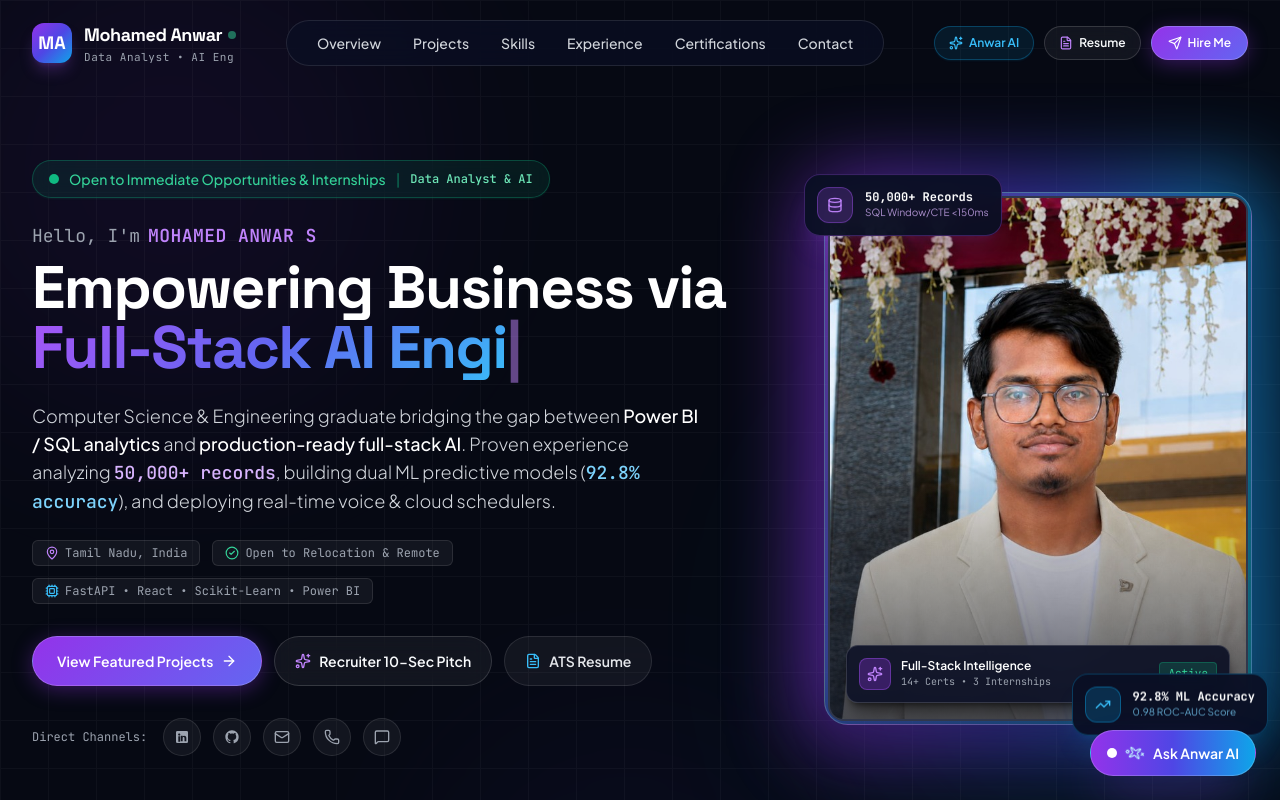
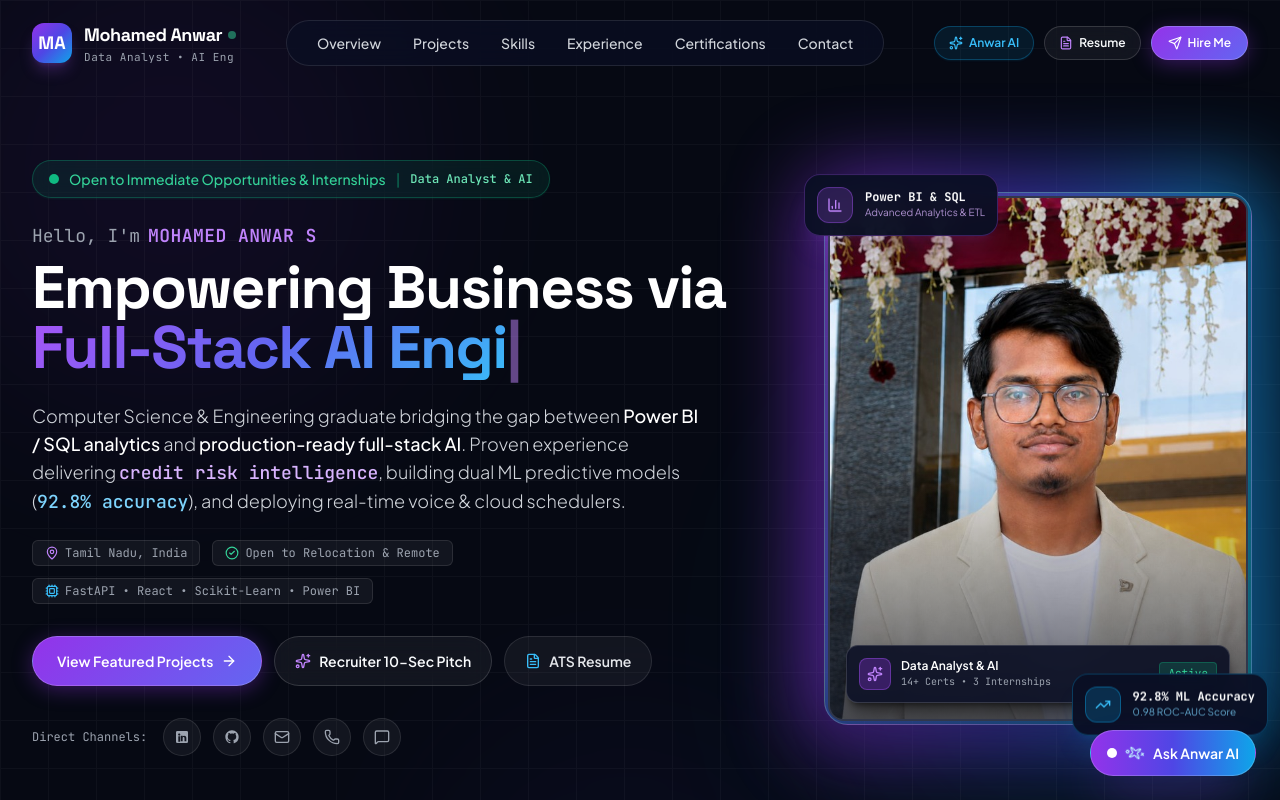
Before and after one commit to anwarofficial05/My-Portfolio, a React (Vite) app: page / in a window 1280 px wide. Shown: the top 800 px of the page. Built offline with nearby package versions, Linux system fonts and the light colour scheme.

Commit message:
update: change text below photo to Data Analyst & AI and replace 50000+ records badge

```diff
--- a/src/components/Hero.jsx
+++ b/src/components/Hero.jsx
@@ -11,6 +11,7 @@ import {
   CheckCircle2,
   TrendingUp,
   Database,
+  BarChart3,
   Cpu,
   FileText,
   MessageSquare
@@ -112,7 +113,7 @@ export default function Hero({ onOpenResume, onOpenAI }) {
 
             {/* High-Impact Recruiter Bio */}
             <p className="text-gray-300 text-base sm:text-lg leading-relaxed max-w-2xl font-light">
-              Computer Science & Engineering graduate bridging the gap between <strong className="text-white font-medium">Power BI / SQL analytics</strong> and <strong className="text-white font-medium">production-ready full-stack AI</strong>. Proven experience analyzing <span className="text-purple-300 font-mono font-medium">50,000+ records</span>, building dual ML predictive models (<span className="text-sky-300 font-mono font-medium">92.8% accuracy</span>), and deploying real-time voice & cloud schedulers.
+              Computer Science & Engineering graduate bridging the gap between <strong className="text-white font-medium">Power BI / SQL analytics</strong> and <strong className="text-white font-medium">production-ready full-stack AI</strong>. Proven experience delivering <span className="text-purple-300 font-mono font-medium">credit risk intelligence</span>, building dual ML predictive models (<span className="text-sky-300 font-mono font-medium">92.8% accuracy</span>), and deploying real-time voice & cloud schedulers.
             </p>
 
             {/* Location & Key Tags */}
@@ -249,7 +250,7 @@ export default function Hero({ onOpenResume, onOpenAI }) {
                       <Sparkles className="w-4 h-4 text-purple-400" />
                     </div>
                     <div>
-                      <h4 className="text-xs font-semibold text-white">Full-Stack Intelligence</h4>
+                      <h4 className="text-xs font-semibold text-white">Data Analyst & AI</h4>
                       <p className="text-[10px] text-gray-400 font-mono">14+ Certs • 3 Internships</p>
                     </div>
                   </div>
@@ -259,14 +260,14 @@ export default function Hero({ onOpenResume, onOpenAI }) {
                 </div>
               </div>
 
-              {/* Floating Live Badge: Top-Left (SQL & Data) */}
+              {/* Floating Live Badge: Top-Left (Power BI & SQL Analytics) */}
               <div className="absolute -top-5 -left-4 sm:-left-6 bg-[#0a0f24]/95 backdrop-blur-md border border-purple-500/30 rounded-2xl p-3 shadow-xl shadow-purple-500/10 flex items-center gap-3 animate-float">
                 <div className="w-9 h-9 rounded-xl bg-purple-500/20 border border-purple-500/40 flex items-center justify-center">
-                  <Database className="w-4 h-4 text-purple-400" />
+                  <BarChart3 className="w-4 h-4 text-purple-400" />
                 </div>
                 <div>
-                  <div className="text-xs font-bold text-white font-mono">50,000+ Records</div>
-                  <div className="text-[10px] text-purple-300/80">SQL Window/CTE &lt;150ms</div>
+                  <div className="text-xs font-bold text-white font-mono">Power BI &amp; SQL</div>
+                  <div className="text-[10px] text-purple-300/80">Advanced Analytics &amp; ETL</div>
                 </div>
               </div>
 
--- a/src/components/RecruiterPitch.jsx
+++ b/src/components/RecruiterPitch.jsx
@@ -28,7 +28,7 @@ export default function RecruiterPitch({ onOpenResume, onOpenAI }) {
       icon: Zap,
       color: "from-sky-500 to-blue-500",
       border: "border-sky-500/30",
-      title: "50,000+ Records in <150ms & 92.8% ML",
+      title: "High-Performance Analytics & 92.8% ML",
       highlight: "High-Performance Execution",
       description: "Engineered dual ML pipelines (Logistic Regression & Random Forest) achieving 0.98 ROC-AUC, alongside 12 optimized SQL CTE & window queries for real-time risk classification."
     },
--- a/src/data/portfolioData.js
+++ b/src/data/portfolioData.js
@@ -23,7 +23,7 @@ export const personalInfo = {
 };
 
 export const stats = [
-  { label: "Data Records Analyzed", value: "50,000+", change: "SQL CTEs <150ms", icon: "Database" },
+  { label: "Data & BI Analytics", value: "Power BI & SQL", change: "Advanced Modeling", icon: "BarChart3" },
   { label: "ML Pipeline Accuracy", value: "92.8%", change: "0.98 ROC-AUC", icon: "TrendingUp" },
   { label: "Modular Voice Intents", value: "50+", change: "Sub-200ms dispatch", icon: "Mic" },
   { label: "Industry Certifications", value: "14+", change: "Tata, Deloitte, NVIDIA", icon: "Award" },
```
